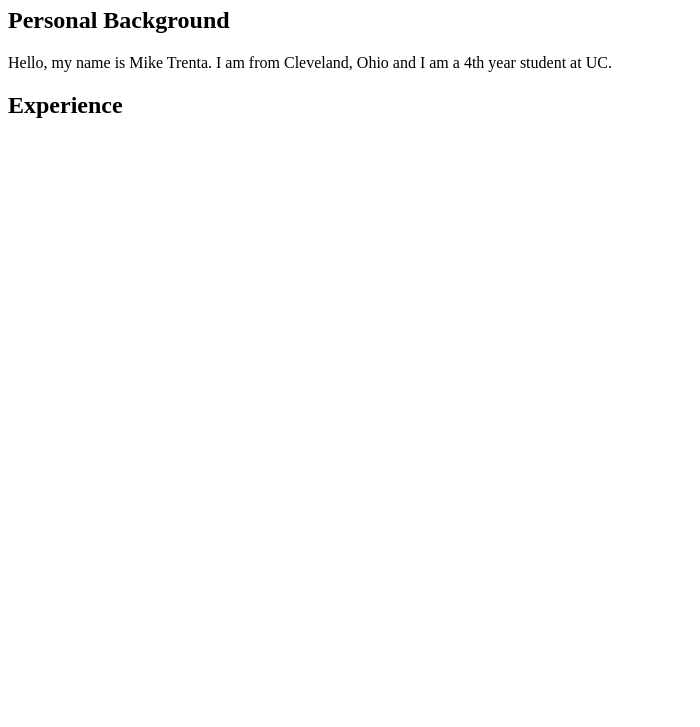
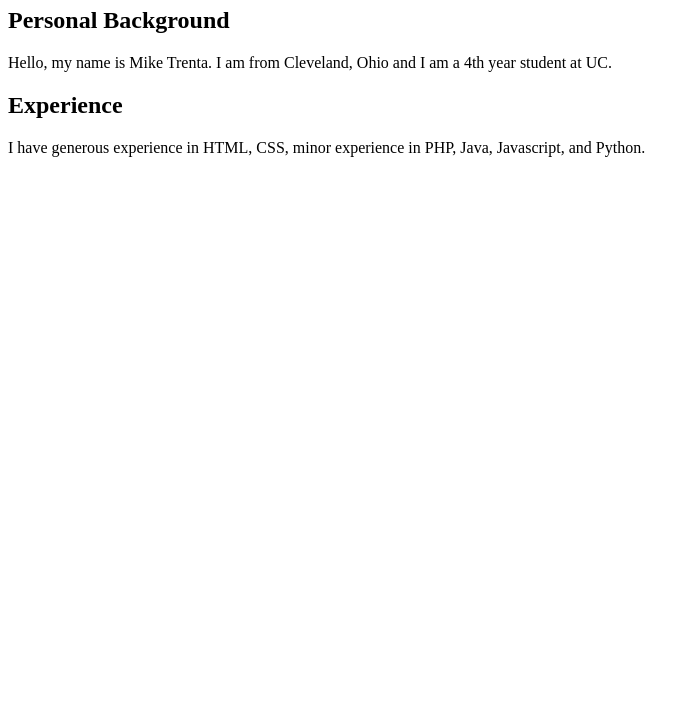
Before and after one commit to trentaml/IT3049-19US-Portfolio, a plain HTML site: page index.html in a window 1280 px wide. Shown: the part 73-800 px from the top of the page, without its empty margins (0-700 px from the left). Drawn offline with Linux system fonts and the light colour scheme.

Commit message:
Added Experience to the portfolio

```diff
--- a/index.html
+++ b/index.html
@@ -16,7 +16,8 @@
         </p>
     <h2>Experience</h2>
     <p>
-
+        I have generous experience in HTML, CSS, minor experience in PHP, Java, Javascript,
+         and Python.
     </p>
 
 </body>
```
